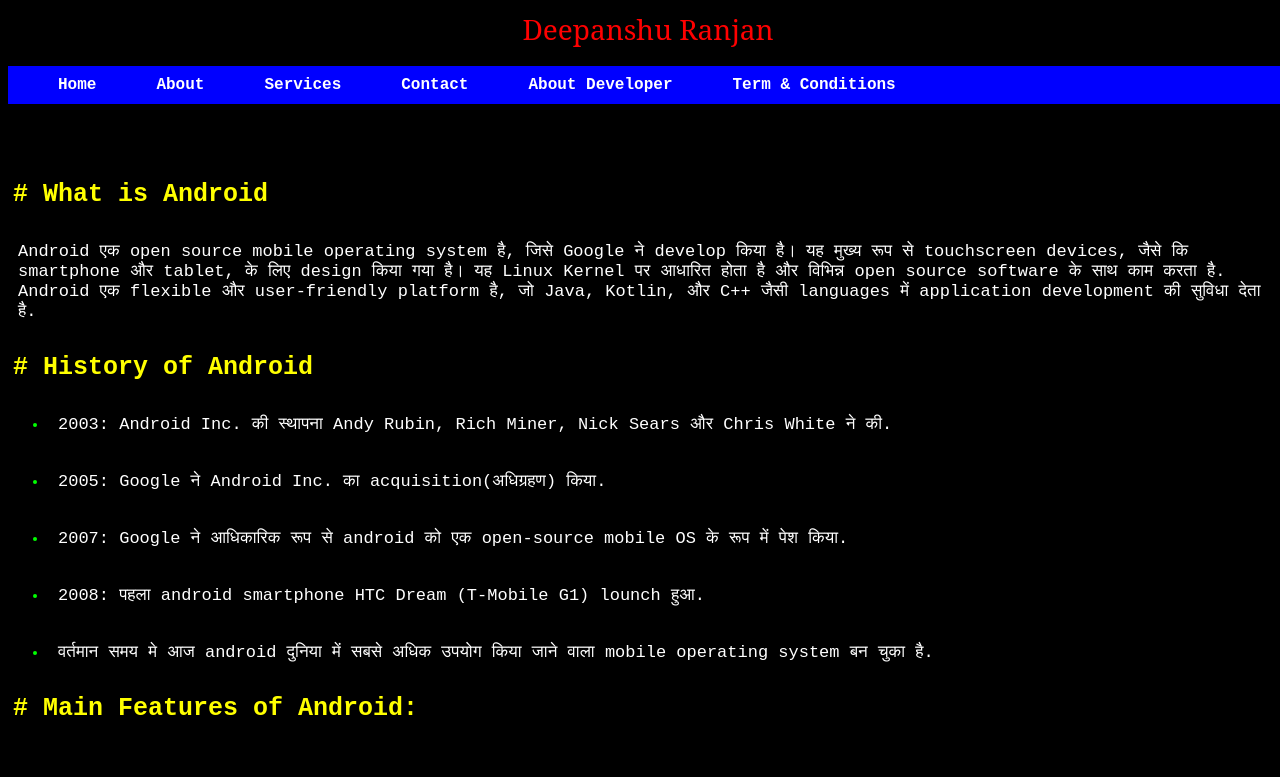
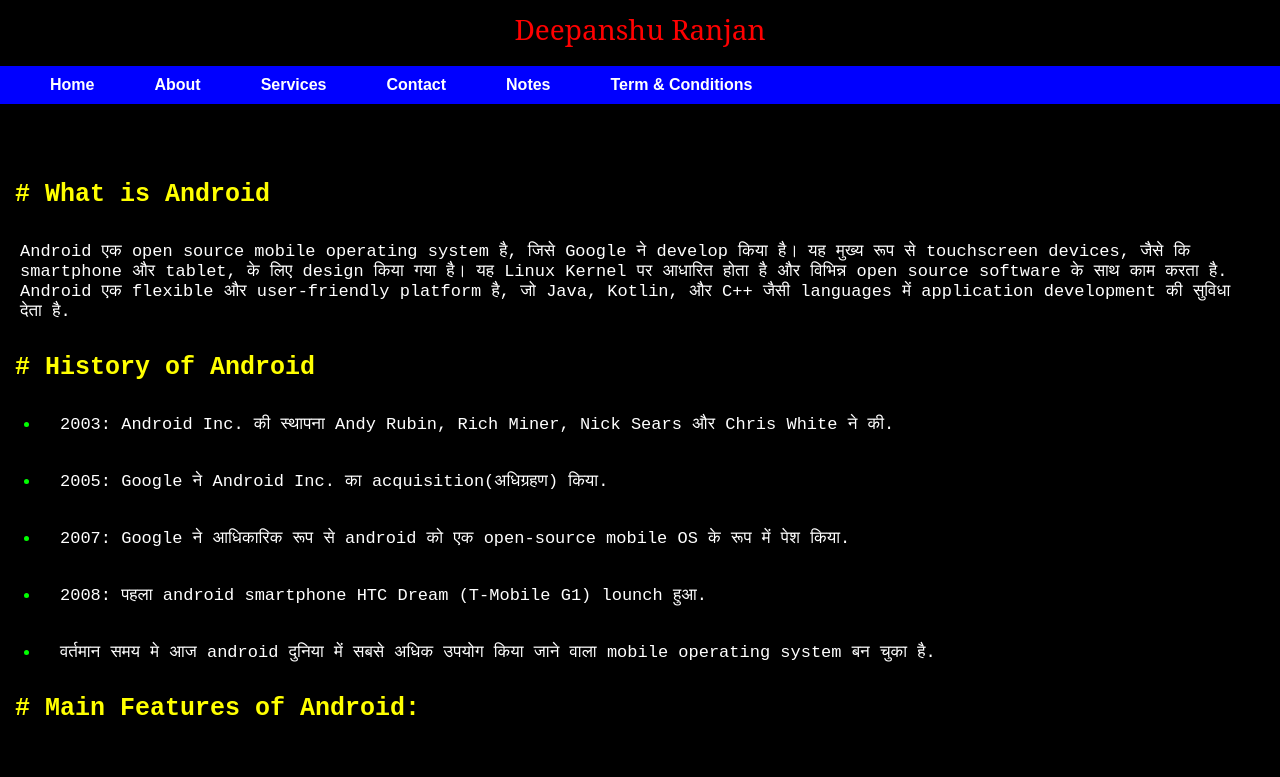
Before and after one commit to imagestopdf/imagestopdf.github.io, a plain HTML site: page introduction_to_android.html in a window 1280 px wide. Shown: the part 155-932 px from the top of the page. Drawn offline with Linux system fonts and the light colour scheme.

Commit message:
Update introduction_to_android.html

```diff
--- a/introduction_to_android.html
+++ b/introduction_to_android.html
@@ -10,23 +10,38 @@
 
     <title>Introduction to android</title>
         <style>
+                        /* Basic Styling */
+        * {
+            margin: 10;
+            padding: 20;
+            box-size: 20px;
+            font-family: 'Poppins', sans-serif;
+        }
         body {
-            font-family: 'JetBrains Mono', monospace;
-            width: 100%;
             background-color: #000000;
-           }
+            width: fix;
+            padding: 0;
+            margin: 0;
+            color: #ffffff;
+            box-size: 30px;
+        }
 
         body p {
             font-family: 'JetBrains Mono', monospace;
             background-color: #000000;
             font-size: 17px;
-            width: 98%;
+            width: 100% fix;
             padding: 10px;
+            margin-left: 10px;
+            margin-right: 10px;
+
         }
 
         body h1 {
             color: #ffff00;
             padding: 5px;
+            margin-left: 10px;
+            margin-right: 10px;
             font-size: 25px;
             font-family: 'JetBrains Mono', monospace;
         }
@@ -34,6 +49,8 @@
             color: #0000ff;
             font-size: 20px;
             padding: 5px;
+            margin-left: 10px;
+            margin-right: 10px;
             font-weight: bold;
             font-family: 'JetBrains Mono', monospace;
         }
@@ -70,8 +87,9 @@
             color: red;
         }
 
-        .menu-container {
+          .menu-container {
             position: relative;
+            width: fix;
             color: #000000;
             background-color: #0000ff;
             padding: 10px 20px;
@@ -127,6 +145,7 @@
                 position: absolute;
                 top: 60px;
                 right: 0;
+                width: 100%;
                 background-color: #333;
                 text-align: center;
                 box-shadow: 0px 4px 10px rgba(0, 0, 0, 0.1);
@@ -150,8 +169,10 @@
             }
         }
 
-        section {
+
+            section {
             padding: 20px;
+            width: fix;
             background-color: #00ff00;
             font-color: #ff0000;
             text-align: center;
@@ -182,6 +203,7 @@
         }
         footer p {
             background-color: #575757;
+            font-size: small;
             color: #ffff;
             text-align: center;
         }
@@ -220,6 +242,7 @@
 
 .comment-box label {
     margin-top: 10px;
+    color: #000000;
     margin-left: 5px;
     font-weight: bold;
     font-size: 20px;
@@ -260,6 +283,7 @@
 
         .comment-item {
             background-color: #e9ecef;
+            color: #000000;
             padding: 8px;
             margin-top: 10px;
             border-radius: 5px;
@@ -291,8 +315,7 @@
             p5, p6 {
                 font-size: 18px;
             }
-        }
-    </style>
+        }    </style>
 </head>
 <body>
     <header>
@@ -312,7 +335,7 @@
                 <li><a href="about.html">About</a></li>
                 <li><a href="services.html">Services</a></li>
                 <li><a href="contact.html">Contact</a></li>
-                <li><a href="about_developers.html">About Developer</a></li>
+                <li><a href="notes">Notes</a></li>
                 <li><a href="term_&_conditions.html">Term & Conditions</a></li>
             </ul>
         </nav>
```
